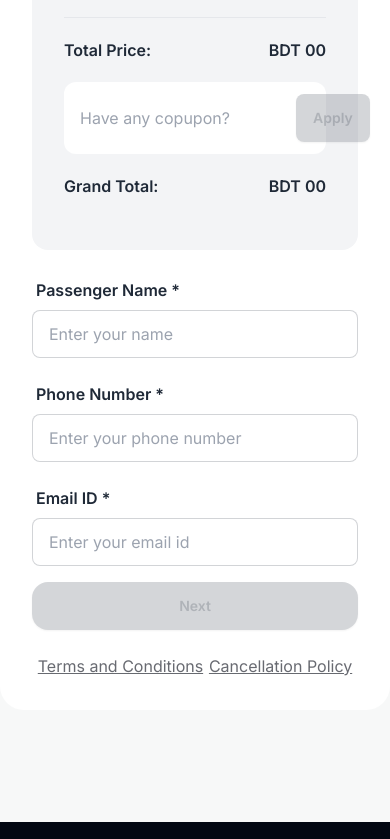
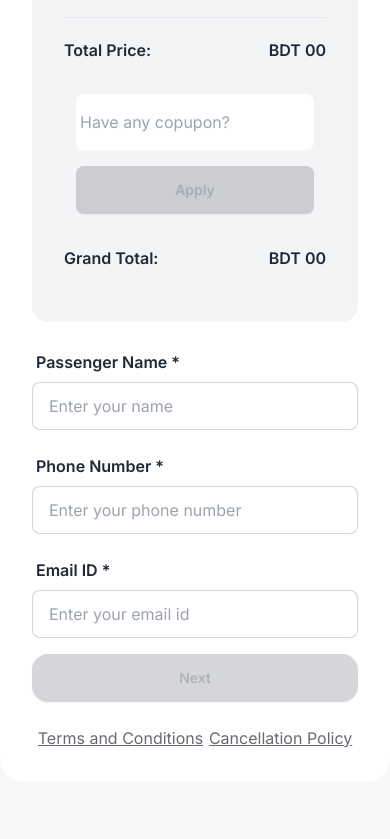
Before and after one commit to towhid046/assignment-5, a plain HTML site: page index.html in a window 390 px wide. Shown: the part 4714-5553 px from the top of the page. Drawn offline with nearby package versions, Linux system fonts and the light colour scheme.

Commit message:
fix responsive problem

```diff
--- a/index.html
+++ b/index.html
@@ -462,11 +462,11 @@
 
                   <div
                   id="coupn-div"
-                class="flex justify-between bg-white p-3 rounded-xl"
+                class="flex flex-col md:flex-row gap-4  justify-between md:bg-white  p-3 rounded-xl w-full "
               >
                 <input
                 id="coupn-input-fild"
-                  class="outline-none pl-1 max-w-[220px]"
+                  class=" w-full outline-none pl-1 p-4 rounded-lg focus:bg-white"
                   placeholder="Have any copupon?"
                 />
                 <button
```
